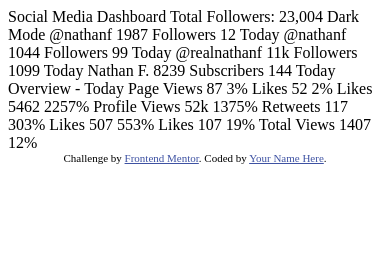
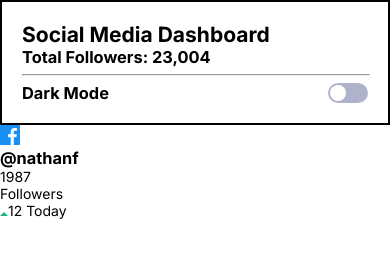
Before and after one commit to shemjay/social-media-links-dashboard, a plain HTML site: page index.html in a window 390 px wide. Drawn offline with Linux system fonts and the light colour scheme.

Commit message:
Styled nav slighlty for mobile devices

```diff
--- a/index.html
+++ b/index.html
@@ -2,24 +2,75 @@
 <html lang="en">
 <head>
   <meta charset="UTF-8">
-  <meta name="viewport" content="width=device-width, initial-scale=1.0"> <!-- displays site properly based on user's device -->
+  <meta name="viewport" content="width=device-width, initial-scale=1.0">
 
   <link rel="icon" type="image/png" sizes="32x32" href="./images/favicon-32x32.png">
+  <link href="style.css" rel="stylesheet">
 
-  <title>Frontend Mentor | [Challenge Name Here]</title>
+  <title>Social Media Dashboard</title>
+  <!-- Font -->
+  <link rel="preconnect" href="https://fonts.googleapis.com">
+  <link rel="preconnect" href="https://fonts.gstatic.com" crossorigin>
+  <link href="https://fonts.googleapis.com/css2?family=Inter:wght@100..900&display=swap" rel="stylesheet">
 
-  <!-- Feel free to remove these styles or customise in your own stylesheet 👍 -->
-  <style>
-    .attribution { font-size: 11px; text-align: center; }
-    .attribution a { color: hsl(228, 45%, 44%); }
-  </style>
 </head>
 <body>
 
-  Social Media Dashboard
-  Total Followers: 23,004
+  <div class="wrapper">
+    <!-- Wrapper Start -->
 
-  Dark Mode
+    <!-- Nav Start -->
+    <nav>
+      <div class="nav-title">
+        <h1>Social Media Dashboard</h1>
+        <h3>Total Followers: 23,004</h3>
+      </div>
+
+      <hr class="divider">
+
+      <div class="nav-toggle">
+        <h3 class="toggle-label">Dark Mode</h3>
+        <input type="checkbox" id="toggle" class="input-toggle">
+        <label class="toggle-switch" for="toggle"></label>
+      </div>
+    </nav>
+    <!-- Nav End -->
+
+    <!-- Follower Grid Start -->
+    <div class="follower-grid">
+      <div class="grid-item">
+        <div class="social-tag">
+          <img src="/images/icon-facebook.svg" alt="" />
+          <h3>@nathanf</h3>
+        </div>
+        <p class="social-count">1987</p>
+        <p>Followers</p>
+        <p class="social-increase"><span><img src="/images/icon-up.svg" /></span>12 Today</p>
+      </div>
+    </div>
+    <!-- Follower Grid End -->
+
+    <!-- Metrics Grid Start -->
+    <div class="metrics-grid">
+
+    </div>
+    <!-- Metrics Grid End -->
+
+    <!-- Wrapper End -->
+  </div>
+
+</body>
+</html>
+
+<!--
+
+  <div class="attribution">
+    Coded with ❤️ by Shem.
+  </div>
+
+
+
+
 
 
 
@@ -78,10 +129,4 @@
   Total Views
   1407
   12%
-
-  <div class="attribution">
-    Challenge by <a href="https://www.frontendmentor.io?ref=challenge" target="_blank">Frontend Mentor</a>.
-    Coded by <a href="#">Your Name Here</a>.
-  </div>
-</body>
-</html>
+ -->
--- /dev/null
+++ b/style.css
@@ -0,0 +1,148 @@
+.attribution {
+    font-size: 11px; text-align: center;
+ }
+.attribution a {
+    color: hsl(228, 45%, 44%);
+}
+
+:root {
+
+    --font: 14px;
+
+    --first: hsl(163, 72%, 41%);
+    --second: hsl(356, 69%, 56%);
+
+    /* Social Media Icons */
+    --facebook: hsl(208, 92%, 53%);
+    --Twitter: hsl(203, 89%, 53%);
+    --Instagram: linear gradient hsl(37, 97%, 70%) to hsl(329, 70%, 58%);
+    --Youtube: hsl(348, 97%, 39%);
+
+    --toggle-dark: linear-gradient(hsl(210, 78%, 56%), hsl(146, 68%, 55%));
+    --toggle-light: hsl(230, 22%, 74%);
+
+    /* Dark theme */
+    --Very-Dark-Blue: hsl(230, 17%, 14%);
+    --Very-Dark-Blue: hsl(232, 19%, 15%);
+    --Dark-Desaturated-Blue: hsl(228, 28%, 20%);
+
+
+    /* Text Dark */
+    --Desaturated-Blue: hsl(228, 34%, 66%);
+    --White: hsl(0, 0%, 100%);
+
+    /* Light theme */
+    --White: hsl(0, 0%, 100%);
+    --Very-Pale-Blue: hsl(225, 100%, 98%);
+    --Light-Grayish-Blue: hsl(227, 47%, 96%);
+
+
+    /* Light Text */
+    --Dark-Grayish-Blue: hsl(228, 12%, 44%);
+    --Very-Dark-Blue: hsl(230, 17%, 14%);
+
+    /* font */
+    --weight-1: 400;
+    --weight-2: 600;
+
+}
+
+h1, h3, p {
+    margin: 0;
+    padding: 0;
+}
+
+body, html {
+    margin: 0;
+    padding: 0;
+    box-sizing: border-box;
+    font-size: var(--font);
+    font-family: "Inter", sans-serif;
+    font-weight: var(--weight-1);
+}
+
+.wrapper {
+    min-height: 100vh;
+    max-width: 100%;
+    display: flex;
+    flex-wrap: wrap;
+    flex-direction: column;
+    background-color: var(--White);
+}
+
+nav {
+    max-width: 100%;
+    display: flex;
+    flex-wrap: wrap;
+    justify-content: space-between;
+    align-items: flex-start;
+    border: 2px solid black;
+    overflow: hidden;
+}
+
+.nav-toggle {
+    width: 100%;
+    display: flex;
+    align-items: center;
+}
+
+.divider {
+    display: none;
+    color: var(--Dark-Grayish-Blue);
+    width: 100%;
+}
+
+.toggle-switch {
+    width: 40px;
+    height: 20px;
+    position: relative;
+    display: block;
+    background: var(--toggle-light);
+    border-radius: 200px;
+    cursor: pointer;
+    transition: 0.3s;
+}
+
+.toggle-switch::after {
+    content: "";
+    width: 16px;
+    height: 16px;
+    position: absolute;
+    top: 2px;
+    left: 2px;
+    border-radius: 50%;
+    background: var(--White);
+    transition: 0.3s;
+}
+
+.input-toggle {
+    width: 0;
+    height: 0;
+    visibility: hidden;
+}
+
+.input-toggle:checked + label {
+    background: var(--toggle-dark);
+}
+
+.input-toggle:checked + .toggle-switch::after {
+    left: calc(100% - 18px);
+  }
+
+/* media queries */
+@media (max-width: 375px), (max-width: 600px) {
+    nav {
+        flex-direction: column;
+        justify-content: center;
+        align-items: left;
+        padding: 20px;
+    }
+    .nav-toggle {
+        display: flex;
+        justify-content: space-between;
+    }
+    .divider {
+        display: block;
+    }
+
+  }
```
Also changed, not shown: 1 other file.
